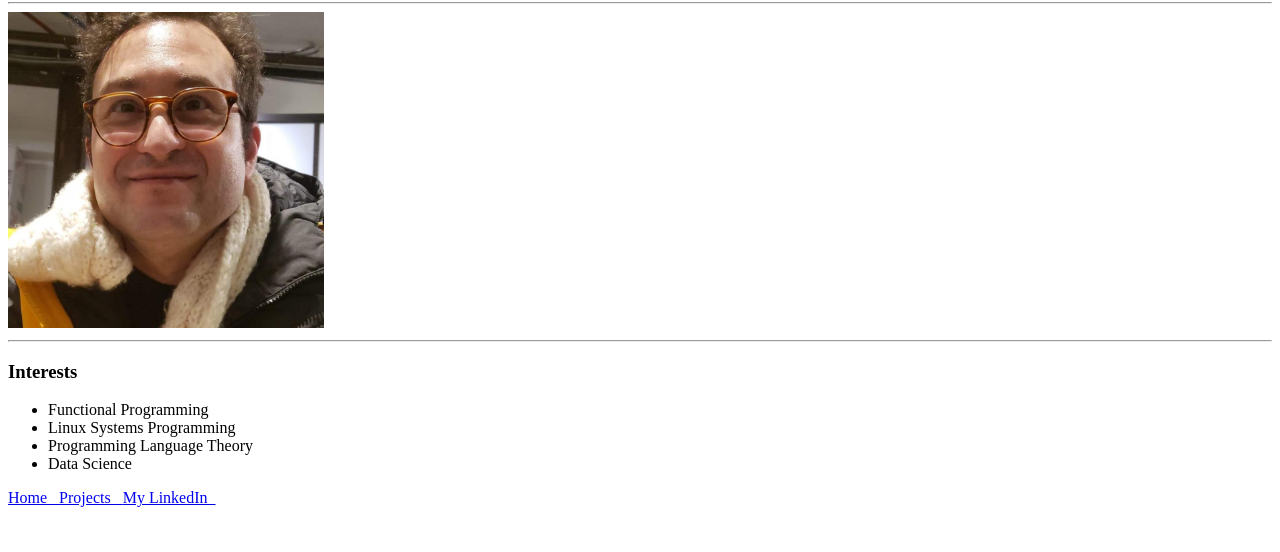
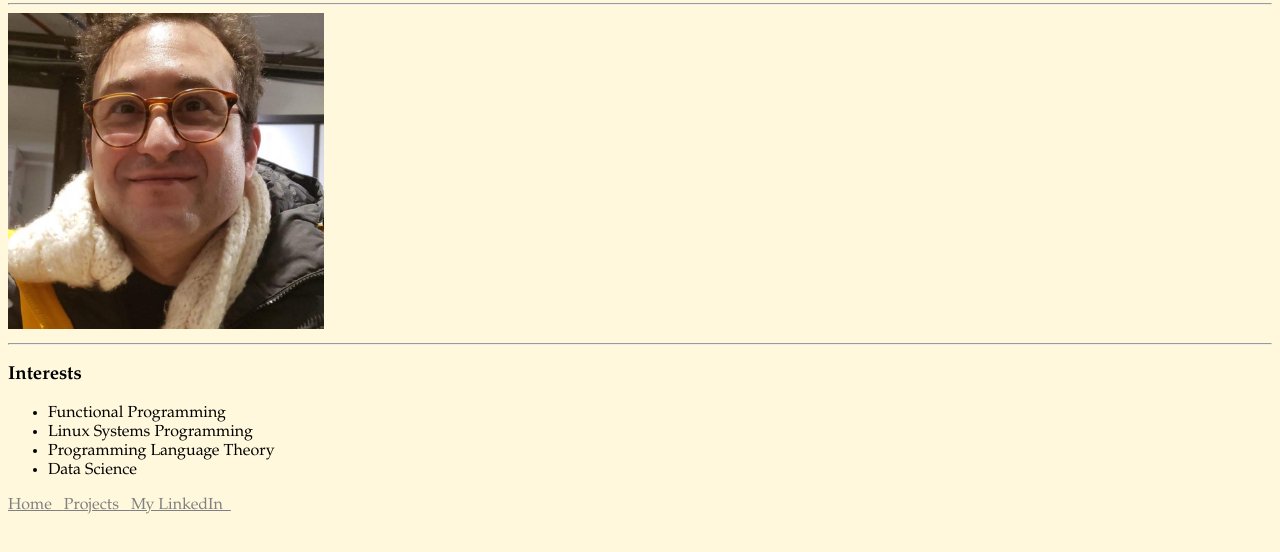
Before and after one commit to blaskode/blaskode.github.io, a plain HTML site: page index.html in a window 1280 px wide. Shown: the part 78-630 px from the top of the page. Drawn offline with Linux system fonts and the light colour scheme.

Commit message:
added css

```diff
--- /dev/null
+++ b/css/styles.css
@@ -0,0 +1,8 @@
+body{
+	background: #FFF8DC;
+	font-family: Palatino Linotype, Georgia
+}
+
+a{
+	color: gray;
+}
--- a/index.html
+++ b/index.html
@@ -3,7 +3,9 @@
 	<head>
 		<meta charset="UTF-8">
 		<title>Damien Blasko</title>
-		<!-- link -->
+		<link rel="stylesheet"
+			type="text/css"
+			href="css/styles.css">
 	</head>
 
 	<body>
```
